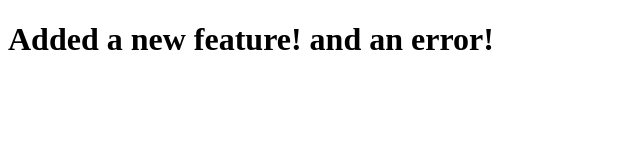
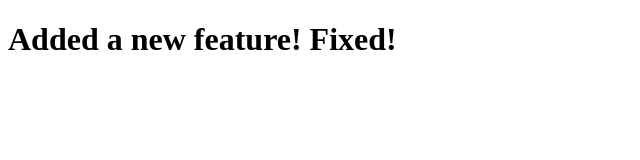
Before and after one commit to Salverz/Test-Repository, a plain HTML site: page index.html in a window 1280 px wide. Shown: the whole page, without its empty margins (0-640 px from the left). Drawn offline with Linux system fonts and the light colour scheme.

Commit message:
Fixed the bug

```diff
--- a/index.html
+++ b/index.html
@@ -6,6 +6,6 @@
     <title>Document</title>
 </head>
 <body>
-    <h1>Added a new feature! and an error!</h1>
+    <h1>Added a new feature! Fixed!</h1>
 </body>
 </html>
```
